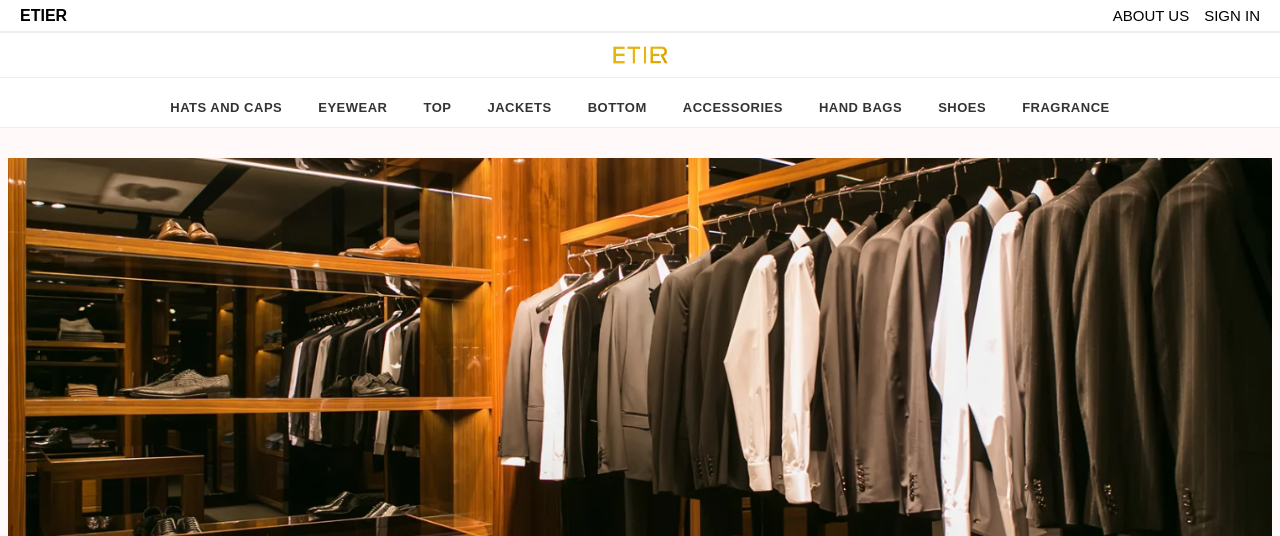
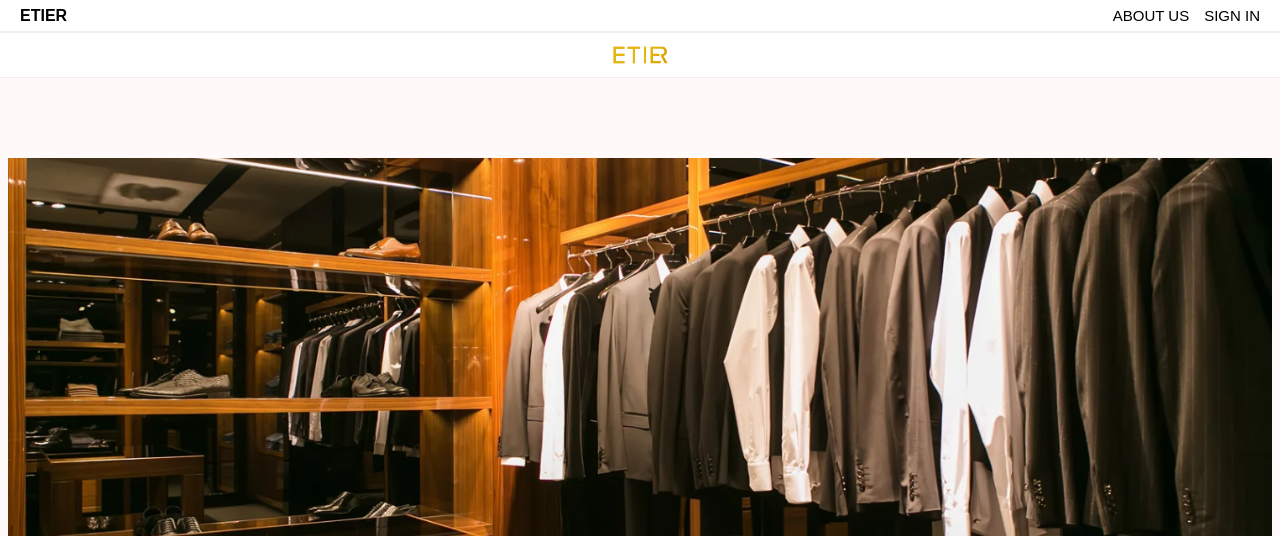
Before and after one commit to charlespuaa/PHP_BeyondOne, a PHP site: page /about_us.php in a window 1280 px wide. Shown: the top 536 px of the page. Run offline with PHP 8.4, Linux system fonts and the light colour scheme.

Commit message:
HEADER CONDITIONAL FOR ABOUT US

```diff
--- a/pages/header.php
+++ b/pages/header.php
@@ -1,5 +1,12 @@
-<!-- HEADER.PHP -->
+<?php
+  // get current page name to apply conditional logic
+  $currentPage = basename($_SERVER['PHP_SELF']);
+?>
+
+<!-- header start -->
 <header class="etier-header">
+
+  <!-- scoped styles for the header only -->
   <style>
     .etier-header *,
     .etier-header *::before,
@@ -49,7 +56,7 @@
     }
 
     .etier-header .top-bar-right a:hover {
-      color: #E6BD37;
+      color: #e6bd37;
     }
 
     .etier-header .top-nav {
@@ -80,7 +87,7 @@
     }
 
     .etier-header .top-right a:hover {
-      color: #E6BD37;
+      color: #e6bd37;
     }
 
     .etier-header .main-nav {
@@ -105,14 +112,15 @@
 
     .etier-header .main-nav a.active,
     .etier-header .main-nav span.active {
-      color: #E6BD37;
-      border-bottom: 2px solid #E6BD37;
+      color: #e6bd37;
+      border-bottom: 2px solid #e6bd37;
     }
 
     .etier-header .main-nav span {
       cursor: default;
     }
 
+    /* responsive styling */
     @media (max-width: 768px) {
       .etier-header .top-bar,
       .etier-header .top-nav {
@@ -135,6 +143,7 @@
     }
   </style>
 
+  <!-- top bar with site name and links -->
   <div class="top-bar">
     <div class="top-bar-left">ETIER</div>
     <div class="top-bar-right">
@@ -143,11 +152,12 @@
     </div>
   </div>
 
+  <!-- logo and icons section -->
   <div class="top-nav">
     <div></div>
     <div class="logo">
       <a href="store.php">
-        <img src="../assets/etier_logo_transparent.png" alt="ETIER Logo" />
+        <img src="../assets/etier_logo_transparent.png" alt="etier logo" />
       </a>
     </div>
     <div class="top-right">
@@ -155,22 +165,27 @@
     </div>
   </div>
 
+  <!-- conditional: only show nav if not on about page -->
+  <?php if ($currentPage !== 'about_us.php'): ?>
     <nav class="main-nav">
       <?php
+        // list of categories
         $categories = [
-        'hatsandcaps' => 'Hats and Caps',
-        'eyewear' => 'Eyewear',
-        'tops' => 'Top',
-        'jackets' => 'Jackets',
-        'bottoms' => 'Bottom',
-        'accessories' => 'Accessories',
-        'handbags' => 'Hand Bags',
-        'shoes' => 'Shoes',
-        'fragrance' => 'Fragrance'
+          'hatsandcaps' => 'hats and caps',
+          'eyewear' => 'eyewear',
+          'tops' => 'top',
+          'jackets' => 'jackets',
+          'bottoms' => 'bottom',
+          'accessories' => 'accessories',
+          'handbags' => 'hand bags',
+          'shoes' => 'shoes',
+          'fragrance' => 'fragrance'
         ];
 
-      $isProductPage = basename($_SERVER['PHP_SELF']) === 'product.php';
+        // check if this is the product page
+        $isProductPage = $currentPage === 'product.php';
 
+        // render nav links or span depending on active category
         foreach ($categories as $key => $label) {
           if ($isProductPage && isset($activeCategory) && $activeCategory === $key) {
             echo "<span class='active'>$label</span>";
@@ -180,4 +195,6 @@
         }
       ?>
     </nav>
+  <?php endif; ?>
 </header>
+<!-- header end -->
```
Lines whose indentation alone changed are shown as unchanged.
